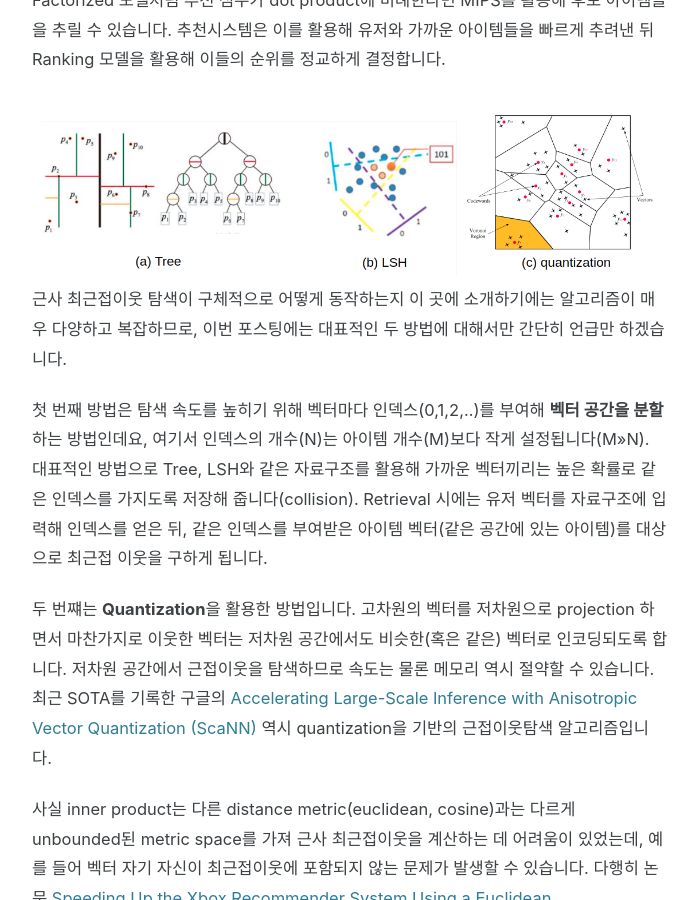
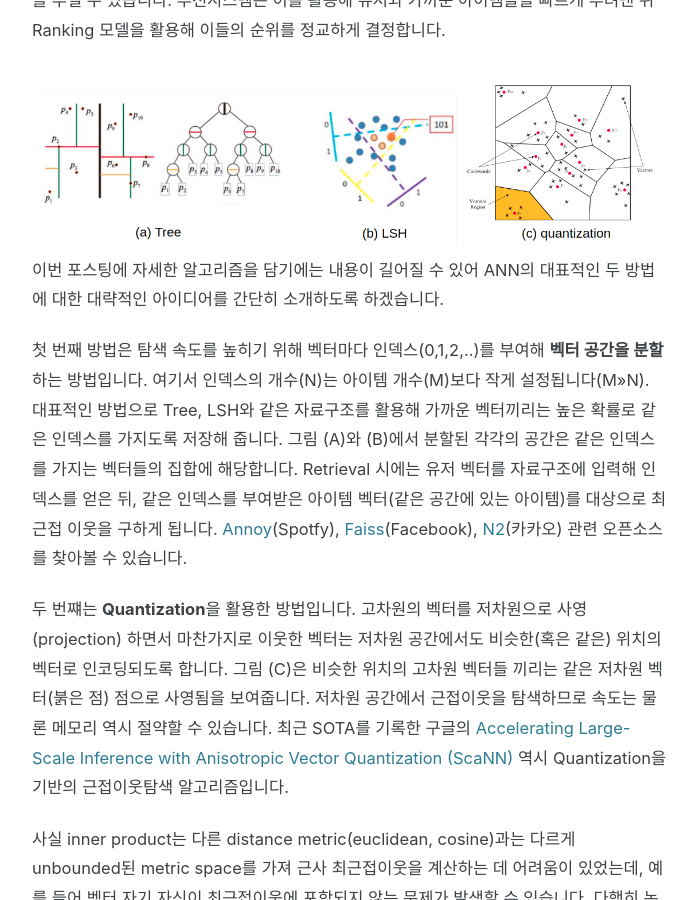
Before and after one commit to hojinYang/hojinYang.github.io, a Jekyll site: the page built from _posts/2020-11-13-tfrs.md, in a window 1280 px wide and 900 px high, scrolled down 3410 px. Shown: the whole window, without its empty margins (290-988 px from the left). Built offline with Jekyll 4.4.1, drawn with Linux system fonts in a browser that asks for light colours; cached includes are drawn as plain includes; nearby versions of some CDN libraries; comment, search, counter and statistics services are not loaded; some of the changed text lies outside the part shown.

Commit message:
Update tfrs blog

```diff
--- a/_posts/2020-11-13-tfrs.md
+++ b/_posts/2020-11-13-tfrs.md
@@ -21,7 +21,7 @@ TFRS를 살펴보기 전 추천시스템의 구성 요소를 간단히 살펴보
 
 첫 번째 단계는 추천 후보군을 추리는 **Retrieval** 과정입니다. 유저가 서비스에 접속하면 시스템은 접속 유저의 추천 목록을 구성하기 위해 아이템들을 정렬해야 합니다. 데이터베이스에 존재하는 모든 아이템에 대해 추천 점수를 계산하고, 이를 정렬해 순위를 정하는 것은 실제 서비스에서 실시간 유저 요청을 처리하기에 너무나 오랜 시간이 소요됩니다. 따라서 수백만이 넘는 아이템들 중 유저가 관심있어할만한 후보군을 우선 추려주는 작업이 필요합니다. 가장 간단한 방법으로는 사용자의 feature(접속 위치, 시간, 나이, 성별...)정보에 기반한 아이템을 필터링이 있습니다.
 
-주어진 feature와 필터링 룰 대신 데이터를 통해 학습한 유저/아이템 벡터를 가지고 후보 아이템 공간을 효율적으로 줄이는 방법 역시 존재합니다. 근사 최근접이웃 탐색 (Approximate Nearest Neighbour, ANN) 은 벡터공간에서 주어진 벡터와 이웃한 벡터를 대략적으로 빠르게 탐색하는 알고리즘입니다. 추천시스템에서 가장 널리 쓰이는 ANN의 종류로 Maximum Inner Product Search (MIPS)가 있는데, 이는 아래 단락에서 Factorization Model과 함께 살펴보겠습니다.
+주어진 feature와 필터링 룰 대신 데이터를 통해 학습한 유저/아이템 벡터를 가지고 후보 아이템 공간을 효율적으로 줄이는 방법 역시 존재합니다. 근사 최근접이웃 탐색 (Approximate Nearest Neighbour, ANN) 은 벡터공간에서 주어진 벡터와 이웃한 벡터를 대략적으로 빠르게 탐색하는 알고리즘입니다. ANN이 어떻게 Retrieval 과정에서 쓰이는지는 아래 단락애서 살펴보도록 하겠습니다.
 
 다음 단계는 **Ranking**으로, Retrieval을 통해 우선 추려둔 후보 아이템들을 대상으로 순위를 매기는 단계입니다. 이 과정에서는 추천 성능을 끌어올리기 위해 좀 더 복잡하고 정교한 모델을 사용합니다. 요새 많이 등장하는 딥러닝 모델부터 캐글에서 언제나 높은 성능을 보이는 tree 기반의 GBM등등 다양한 모델을 사용할 수 있으며, 필요에 따라 새로운 모델을 도입하기도 합니다. 실제 서비스에서는 단일 모델에 의존하기보다는 우선 다양한 모델을 서빙하고, 유저의 피드백을 반영해 선호하는 모델의 추천 가중치를 결정하는 A/B 테스팅을 진행합니다.
 
@@ -39,7 +39,7 @@ TFRS를 살펴보기 전 추천시스템의 구성 요소를 간단히 살펴보
 ![two-tower](https://hojinYang.github.io/img/tfrs/two-tower.png){:.aligncenter}
 
 
-구글에서 나오는 추천 관련 자료를 읽다보면 (Factorized) Two-tower 모델이라는 표현을 가끔 접할 수 있습니다. Two-tower라는 이름에서 유추할 수 있듯 User (query) tower와 Item tower로 이루어진 두 하위 네트워크로 구성된 모델들을 의미하며, 각각의 하위 네트워크는 동일한 차원의 user/item embedding을 계산하는 데 사용됩니다. 또 Factorized Model은 기본적으로 두 벡터의 inner product로 user와 item의 유사도, 혹은 추천 점수를 계산하게 됩니다. 대표적으로 Matrix Factorizaton이 Two-tower 모델의 가장 단순한 버전이라 볼 수 있으며, 필요에 따라 각각의 user와 item의 다양한 feature들을 활용해 복잡한 하위 네트워크을 구성할 수도 있습니다.
+구글에서 나오는 추천 관련 자료를 읽다보면 (Factorized) Two-tower 모델이라는 표현을 가끔 접할 수 있습니다. Two-tower라는 이름에서 유추할 수 있듯 User (query) tower와 Item tower로 이루어진 두 하위 네트워크로 구성된 모델들을 의미하며, 각각의 하위 네트워크는 동일한 차원의 user/item embedding을 계산하는 데 사용됩니다. 또 Factorized Model은 두 벡터의 inner product로 user와 item의 유사도, 혹은 추천 점수를 계산하게 됩니다. 대표적으로 Matrix Factorizaton이 Two-tower 모델의 가장 단순한 버전이라 볼 수 있으며, 필요에 따라 각각의 user와 item의 다양한 feature들을 활용해 복잡한 하위 네트워크을 구성할 수도 있습니다.
 
 여기서 핵심은 최종 유사도는 두 임베딩의 inner product로 계산해야 한다는 점입니다. Inner product 대신 두 임베딩을 이어붙인 뒤 layer를 쌓아올려 추천 점수를 계산하는 MLP 기반 유사도 모델 역시 꾸준히 제안되어 왔지만, 구글은 다양한 논문([RecSys'20](https://dl.acm.org/doi/pdf/10.1145/3383313.3412488), [WSDM'18](https://static.googleusercontent.com/media/research.google.com/en//pubs/archive/46488.pdf))에서 MLP로는 inner product를 근사하기 어려우며, 추천 성능 역시 떨어진다는 점을 지적합니다.
 
@@ -50,11 +50,11 @@ TFRS를 살펴보기 전 추천시스템의 구성 요소를 간단히 살펴보
 그 중에서 Maximim Inner Product Search (MIPS) 는 두 벡터의 유사도, 혹은 distance metric이 inner product로 정의되었을 때의 근사 최근접이웃 탐색 방법들을 의미합니다. Factorized 모델처럼 추천 점수가 dot product에 비례한다면 MIPS를 활용해 후보 아이템들을 추릴 수 있습니다. 추천시스템은 이를 활용해 유저와 가까운 아이템들을 빠르게 추려낸 뒤 Ranking 모델을 활용해 이들의 순위를 정교하게 결정합니다.
 
 ![ann](https://hojinYang.github.io/img/tfrs/ann.png){:.aligncenter}
-근사 최근접이웃 탐색이 구체적으로 어떻게 동작하는지 이 곳에 소개하기에는 알고리즘이 매우 다양하고 복잡하므로, 이번 포스팅에는 대표적인 두 방법에 대해서만 간단히 언급만 하겠습니다.
+이번 포스팅에 자세한 알고리즘을 담기에는 내용이 길어질 수 있어 ANN의 대표적인 두 방법에 대한 대략적인 아이디어를 간단히 소개하도록 하겠습니다.
 
-첫 번째 방법은 탐색 속도를 높히기 위해 벡터마다 인덱스(0,1,2,..)를 부여해 **벡터 공간을 분할**하는 방법인데요, 여기서 인덱스의 개수(N)는 아이템 개수(M)보다 작게 설정됩니다(M>>N). 대표적인 방법으로 Tree, LSH와 같은 자료구조를 활용해 가까운 벡터끼리는 높은 확률로 같은 인덱스를 가지도록 저장해 줍니다(collision). Retrieval 시에는 유저 벡터를 자료구조에 입력해 인덱스를 얻은 뒤, 같은 인덱스를 부여받은 아이템 벡터(같은 공간에 있는 아이템)를 대상으로 최근접 이웃을 구하게 됩니다.
+첫 번째 방법은 탐색 속도를 높히기 위해 벡터마다 인덱스(0,1,2,..)를 부여해 **벡터 공간을 분할**하는 방법입니다. 여기서 인덱스의 개수(N)는 아이템 개수(M)보다 작게 설정됩니다(M>>N). 대표적인 방법으로 Tree, LSH와 같은 자료구조를 활용해 가까운 벡터끼리는 높은 확률로 같은 인덱스를 가지도록 저장해 줍니다. 그림 (A)와 (B)에서 분할된 각각의 공간은 같은 인덱스를 가지는 벡터들의 집합에 해당합니다. Retrieval 시에는 유저 벡터를 자료구조에 입력해 인덱스를 얻은 뒤, 같은 인덱스를 부여받은 아이템 벡터(같은 공간에 있는 아이템)를 대상으로 최근접 이웃을 구하게 됩니다. [Annoy](https://github.com/spotify/annoy)(Spotfy), [Faiss](https://github.com/facebookresearch/faiss)(Facebook), [N2](https://github.com/kakao/n2)(카카오) 관련 오픈소스를 찾아볼 수 있습니다.
 
-두 번쨰는 **Quantization**을 활용한 방법입니다. 고차원의 벡터를 저차원으로 projection 하면서 마찬가지로 이웃한 벡터는 저차원 공간에서도 비슷한(혹은 같은) 벡터로 인코딩되도록 합니다. 저차원 공간에서 근접이웃을 탐색하므로 속도는 물론 메모리 역시 절약할 수 있습니다. 최근 SOTA를 기록한 구글의 [Accelerating Large-Scale Inference with Anisotropic Vector Quantization (ScaNN)](https://ai.googleblog.com/2020/07/announcing-scann-efficient-vector.html) 역시 quantization을 기반의 근접이웃탐색 알고리즘입니다.
+두 번쨰는 **Quantization**을 활용한 방법입니다. 고차원의 벡터를 저차원으로 사영(projection) 하면서 마찬가지로 이웃한 벡터는 저차원 공간에서도 비슷한(혹은 같은) 위치의 벡터로 인코딩되도록 합니다. 그림 (C)은 비슷한 위치의 고차원 벡터들 끼리는 같은 저차원 벡터(붉은 점) 점으로 사영됨을 보여줍니다. 저차원 공간에서 근접이웃을 탐색하므로 속도는 물론 메모리 역시 절약할 수 있습니다. 최근 SOTA를 기록한 구글의 [Accelerating Large-Scale Inference with Anisotropic Vector Quantization (ScaNN)](https://ai.googleblog.com/2020/07/announcing-scann-efficient-vector.html) 역시 Quantization을 기반의 근접이웃탐색 알고리즘입니다.
 
 사실 inner product는 다른 distance metric(euclidean, cosine)과는 다르게 unbounded된 metric space를 가져 근사 최근접이웃을 계산하는 데 어려움이 있었는데, 예를 들어 벡터 자기 자신이 최근접이웃에 포함되지 않는 문제가 발생할 수 있습니다. 다행히 논문 [Speeding Up the Xbox Recommender System Using a Euclidean Transformation for Inner-Product Spaces](https://www.microsoft.com/en-us/research/wp-content/uploads/2016/02/XboxInnerProduct.pdf)에서 이를 해결할 수 있는 방법을 제안하였고 지금은 다양한 ANN 오픈소스에서 MIPS을 지원, 이를 추천시스템에 활용할 수 있게 되었습니다. ([출처](https://www.benfrederickson.com/approximate-nearest-neighbours-for-recommender-systems/))
 
```
